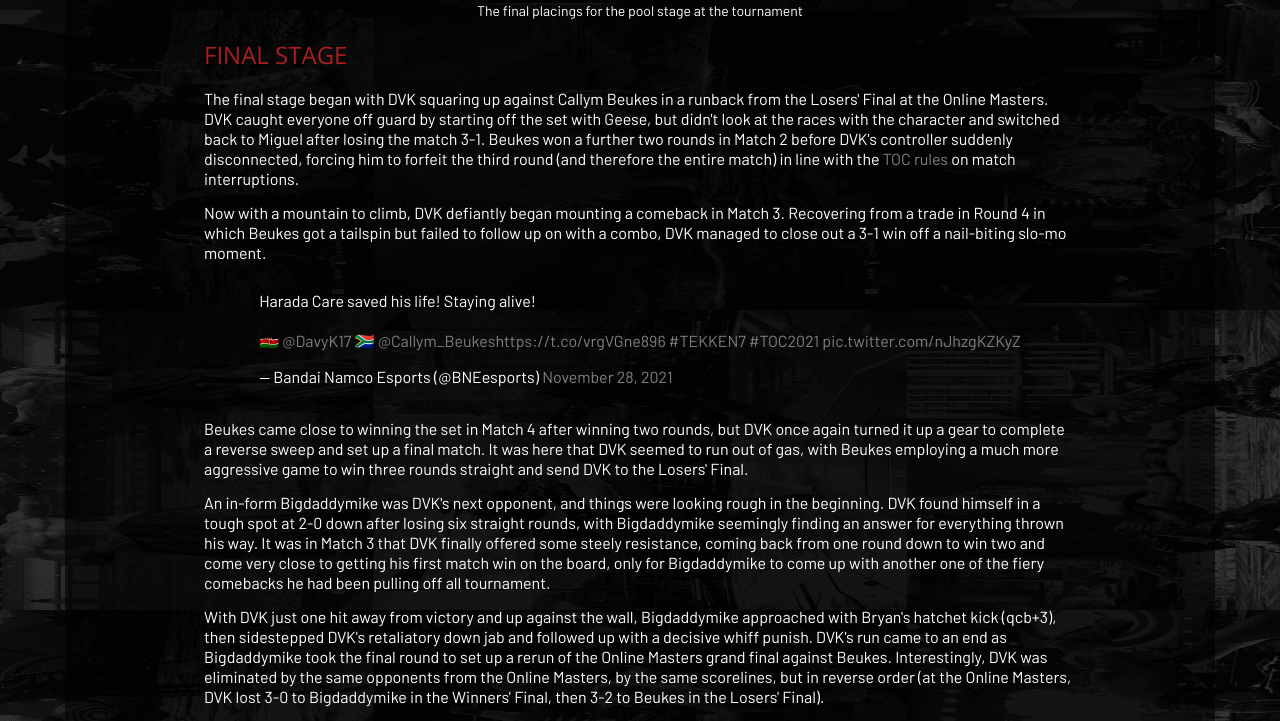
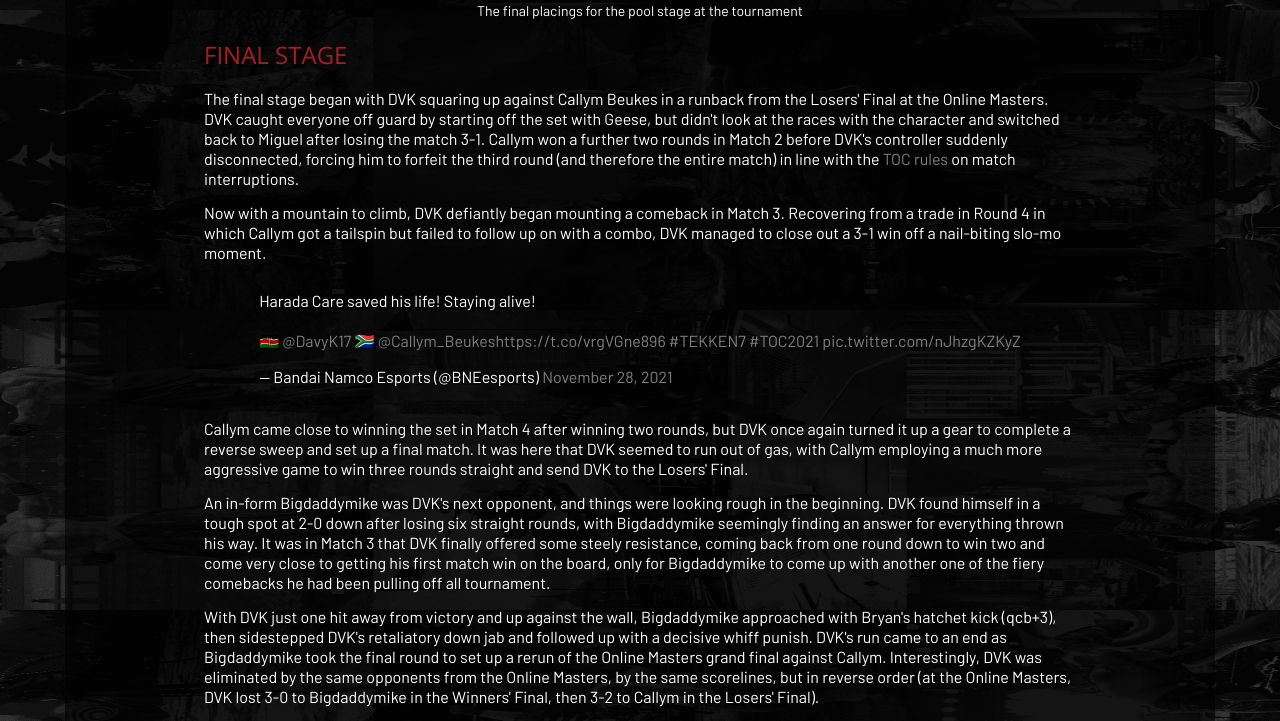
Before and after one commit to TEKKEN-254/client, a Jekyll site: the page built from _posts/2021-11-29-.md, in a window 1280 px wide and 1400 px high, scrolled down 1919 px. Shown: the part 171-892 px from the top of the window. Built offline with Jekyll 4.4.1, drawn with Linux system fonts in a browser that asks for light colours; a script that is not in the unit is left out; comment, search, counter and statistics services are not loaded; some of the changed text lies outside the part shown; grey boxes are pictures that could not be loaded.

Commit message:
Update Posts “2021-11-29-”

```diff
--- a/_posts/2021-11-29-.md
+++ b/_posts/2021-11-29-.md
@@ -26,7 +26,7 @@ advanced:
 
 <section>
     <h2 class="site-red uppercase">Pools</h2>
-    <p>On 5 November 2021, Mozambique's Bigdaddymike and South Africa's Callym Beukes engaged in the <a href="https://twitter.com/BNEesports/status/1456667626864840711" target="_blank">Pools Selection process</a> for the Regional Finals as the top two seeded players. The process curiously ended with Beukes pitting Bigdaddymike against all three Kenyans in Pool A, while at the same time having to face both his fellow South Africans DaXpt and Drooopy-ZA, as well as Zambia's Onyx, in Pool B.</p>
+    <p>On 5 November 2021, Mozambique's Bigdaddymike and South Africa's Callym Beukes engaged in the <a href="https://twitter.com/BNEesports/status/1456667626864840711" target="_blank">Pools Selection process</a> for the Regional Finals as the top two seeded players. The process curiously ended with Callym pitting Bigdaddymike against all three Kenyans in Pool A, while at the same time having to face both his fellow South Africans DaXpt and Drooopy-ZA, as well as Zambia's Onyx, in Pool B.</p>
     <p>The Regional Finals began with Frost taking a convincing 2-0 win over Xstar, while DVK stumbled to a narrow 2-1 loss against Bigdaddymike. Frost then faced Bigdaddymike and produced one of the rounds of the tournament with an impressive comeback playing Negan against Bryan, but ultimately suffered the same fate as DVK by succumbing to a 2-1 defeat.</p>
     <div class="d-flex justify-content-center">
         <blockquote class="twitter-tweet"><p lang="en" dir="ltr">Ladies and gentleman.<br><br>One of the craziest rounds to ever exist in Tekken.<br><br>WHAT JUST HAPPENED?!<br><br>🇲🇿 <a href="https://twitter.com/Bigbaddymike?ref_src=twsrc%5Etfw">@Bigbaddymike</a> 🇰🇪 <a href="https://twitter.com/cassey_nyasio?ref_src=twsrc%5Etfw">@cassey_nyasio</a><a href="https://t.co/vrgVGne896">https://t.co/vrgVGne896</a> <a href="https://twitter.com/hashtag/TEKKEN7?src=hash&amp;ref_src=twsrc%5Etfw">#TEKKEN7</a> <a href="https://twitter.com/hashtag/TOC2021?src=hash&amp;ref_src=twsrc%5Etfw">#TOC2021</a> <a href="https://t.co/qpvNuClfNB">pic.twitter.com/qpvNuClfNB</a></p>&mdash; Bandai Namco Esports (@BNEesports) <a href="https://twitter.com/BNEesports/status/1465001195102085121?ref_src=twsrc%5Etfw">November 28, 2021</a></blockquote> <script async src="https://platform.twitter.com/widgets.js" charset="utf-8"></script>
@@ -41,14 +41,14 @@ advanced:
 
 <section>
     <h2 class="site-red uppercase">Final Stage</h2>
-    <p>The final stage began with DVK squaring up against Callym Beukes in a runback from the Losers' Final at the Online Masters. DVK caught everyone off guard by starting off the set with Geese, but didn't look at the races with the character and switched back to Miguel after losing the match 3-1. Beukes won a further two rounds in Match 2 before DVK's controller suddenly disconnected, forcing him to forfeit the third round (and therefore the entire match) in line with the <a href="https://www.bandainamcoent.com/legal/community-events/official-rules-toc2021" target="_blank">TOC rules</a> on match interruptions.</p>
-    <p>Now with a mountain to climb, DVK defiantly began mounting a comeback in Match 3. Recovering from a trade in Round 4 in which Beukes got a tailspin but failed to follow up on with a combo, DVK managed to close out a 3-1 win off a nail-biting slo-mo moment.</p>
+    <p>The final stage began with DVK squaring up against Callym Beukes in a runback from the Losers' Final at the Online Masters. DVK caught everyone off guard by starting off the set with Geese, but didn't look at the races with the character and switched back to Miguel after losing the match 3-1. Callym won a further two rounds in Match 2 before DVK's controller suddenly disconnected, forcing him to forfeit the third round (and therefore the entire match) in line with the <a href="https://www.bandainamcoent.com/legal/community-events/official-rules-toc2021" target="_blank">TOC rules</a> on match interruptions.</p>
+    <p>Now with a mountain to climb, DVK defiantly began mounting a comeback in Match 3. Recovering from a trade in Round 4 in which Callym got a tailspin but failed to follow up on with a combo, DVK managed to close out a 3-1 win off a nail-biting slo-mo moment.</p>
     <div class="d-flex justify-content-center">
         <blockquote class="twitter-tweet"><p lang="en" dir="ltr">Harada Care saved his life! Staying alive!<br><br>🇰🇪 <a href="https://twitter.com/DavyK17?ref_src=twsrc%5Etfw">@DavyK17</a> 🇿🇦 <a href="https://twitter.com/Callym_Beukes?ref_src=twsrc%5Etfw">@Callym_Beukes</a><a href="https://t.co/vrgVGne896">https://t.co/vrgVGne896</a> <a href="https://twitter.com/hashtag/TEKKEN7?src=hash&amp;ref_src=twsrc%5Etfw">#TEKKEN7</a> <a href="https://twitter.com/hashtag/TOC2021?src=hash&amp;ref_src=twsrc%5Etfw">#TOC2021</a> <a href="https://t.co/nJhzgKZKyZ">pic.twitter.com/nJhzgKZKyZ</a></p>&mdash; Bandai Namco Esports (@BNEesports) <a href="https://twitter.com/BNEesports/status/1465036051274076161?ref_src=twsrc%5Etfw">November 28, 2021</a></blockquote> <script async src="https://platform.twitter.com/widgets.js" charset="utf-8"></script>
     </div>
-    <p>Beukes came close to winning the set in Match 4 after winning two rounds, but DVK once again turned it up a gear to complete a reverse sweep and set up a final match. It was here that DVK seemed to run out of gas, with Beukes employing a much more aggressive game to win three rounds straight and send DVK to the Losers' Final.</p>
+    <p>Callym came close to winning the set in Match 4 after winning two rounds, but DVK once again turned it up a gear to complete a reverse sweep and set up a final match. It was here that DVK seemed to run out of gas, with Callym employing a much more aggressive game to win three rounds straight and send DVK to the Losers' Final.</p>
     <p>An in-form Bigdaddymike was DVK's next opponent, and things were looking rough in the beginning. DVK found himself in a tough spot at 2-0 down after losing six straight rounds, with Bigdaddymike seemingly finding an answer for everything thrown his way. It was in Match 3 that DVK finally offered some steely resistance, coming back from one round down to win two and come very close to getting his first match win on the board, only for Bigdaddymike to come up with another one of the fiery comebacks he had been pulling off all tournament.</p>
-    <p>With DVK just one hit away from victory and up against the wall, Bigdaddymike approached with Bryan's hatchet kick (qcb+3), then sidestepped DVK's retaliatory down jab and followed up with a decisive whiff punish. DVK's run came to an end as Bigdaddymike took the final round to set up a rerun of the Online Masters grand final against Beukes. Interestingly, DVK was eliminated by the same opponents from the Online Masters, by the same scorelines, but in reverse order (at the Online Masters, DVK lost 3-0 to Bigdaddymike in the Winners' Final, then 3-2 to Beukes in the Losers' Final).</p>
+    <p>With DVK just one hit away from victory and up against the wall, Bigdaddymike approached with Bryan's hatchet kick (qcb+3), then sidestepped DVK's retaliatory down jab and followed up with a decisive whiff punish. DVK's run came to an end as Bigdaddymike took the final round to set up a rerun of the Online Masters grand final against Callym. Interestingly, DVK was eliminated by the same opponents from the Online Masters, by the same scorelines, but in reverse order (at the Online Masters, DVK lost 3-0 to Bigdaddymike in the Winners' Final, then 3-2 to Callym in the Losers' Final).</p>
     {% include post-img.html src="2.png" caption="Results from the final stage of the tournament" imgSize="contain" %}
     <p>With his run, DVK earned himself US$ 780 in prize money, with Frost and Xstar earning themselves US$ 180 and US$ 120, respectively.</p>
 </section>
```
